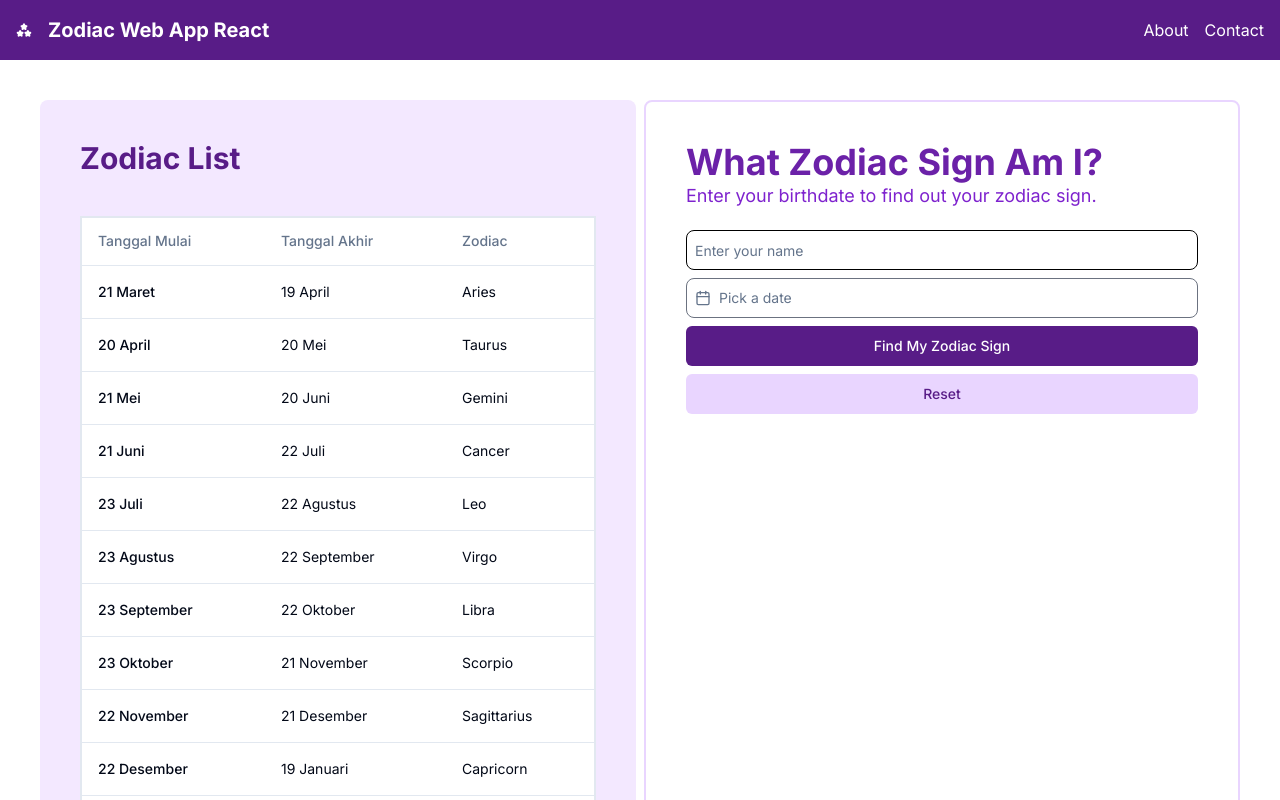
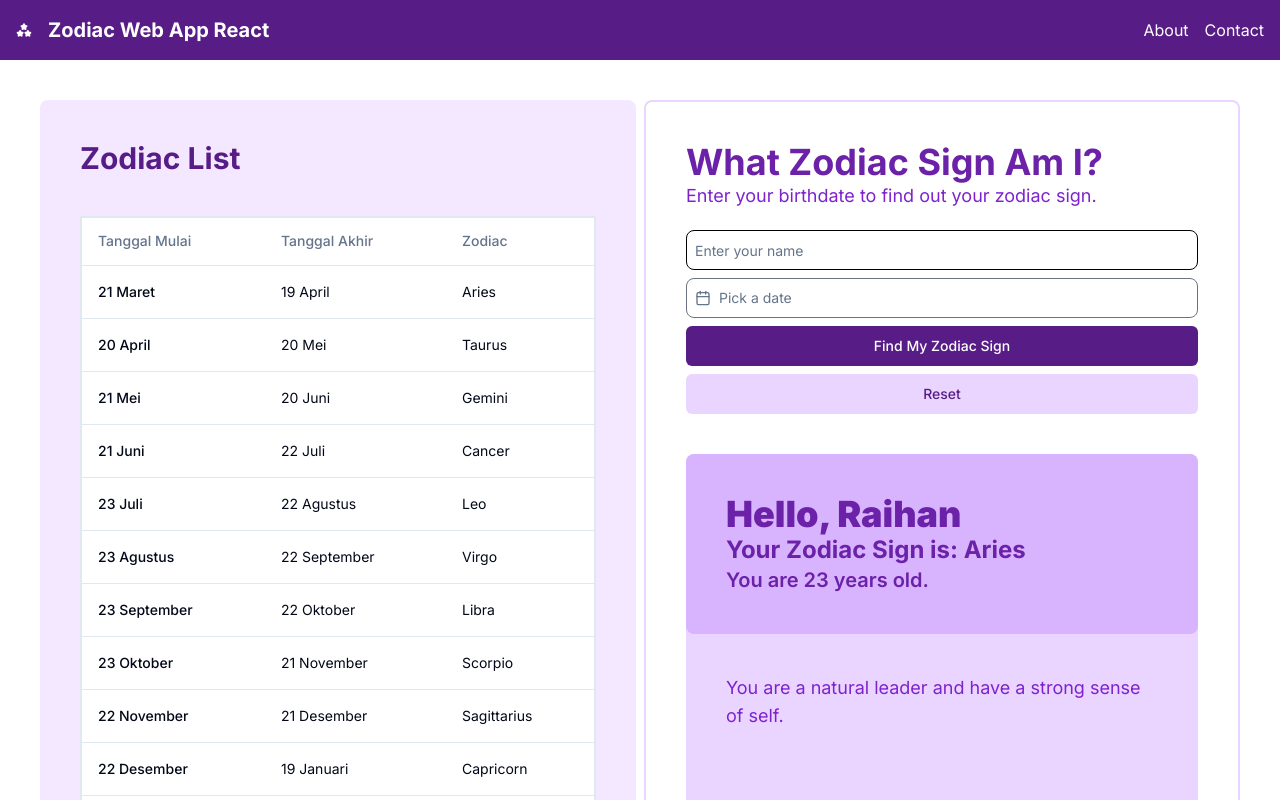
Before and after one commit to raihank43/zodiac-web-app-react, a Next.js app: page / in a window 1280 px wide. Shown: the top 800 px of the page. Built offline with nearby package versions, Linux system fonts and the light colour scheme.

Commit message:
feat: result component

```diff
--- a/src/app/page.tsx
+++ b/src/app/page.tsx
@@ -1,5 +1,7 @@
 import ZodiacList from "@/components/zodiacListComponent";
 import ZodiacForm from "@/components/zodiacFormComponent";
+import ZodiacResult from "@/components/zodiacResultComponent";
+
 export default function Home() {
   return (
     <main className="flex min-h-screen p-10 gap-2">
@@ -8,8 +10,9 @@ export default function Home() {
         <ZodiacList />
       </section>
 
-      <section className="flex flex-col rounded-lg border-purple-200 border-2 w-1/2 p-10">
+      <section className="flex flex-col rounded-lg border-purple-200 border-2 w-1/2 p-10 gap-10">
         <ZodiacForm />
+        <ZodiacResult />
       </section>
     </main>
   );
--- a/src/components/zodiacListComponent.tsx
+++ b/src/components/zodiacListComponent.tsx
@@ -11,7 +11,7 @@ import {
 export default function ZodiacList() {
   return (
     <Table className="border-2 bg-white">
-      <TableCaption>A list of your recent invoices.</TableCaption>
+      {/* <TableCaption>A list of your recent invoices.</TableCaption> */}
       <TableHeader>
         <TableRow>
           <TableHead>Tanggal Mulai</TableHead>
--- /dev/null
+++ b/src/components/zodiacResultComponent.tsx
@@ -0,0 +1,19 @@
+export default function ZodiacResult() {
+  return (
+    <div className="flex flex-col bg-purple-200 h-full rounded-lg">
+      <div className="bg-purple-300 p-10 rounded-lg">
+        <h1 className="text-4xl font-black text-purple-800">Hello, Raihan</h1>
+        <h1 className="text-2xl font-bold text-purple-800">
+          Your Zodiac Sign is: Aries
+        </h1>
+        <h1 className="text-xl font-semibold text-purple-800">
+          You are 23 years old.
+        </h1>
+      </div>
+
+      <p className="text-lg text-purple-700 p-10">
+        You are a natural leader and have a strong sense of self.
+      </p>
+    </div>
+  );
+}
```
